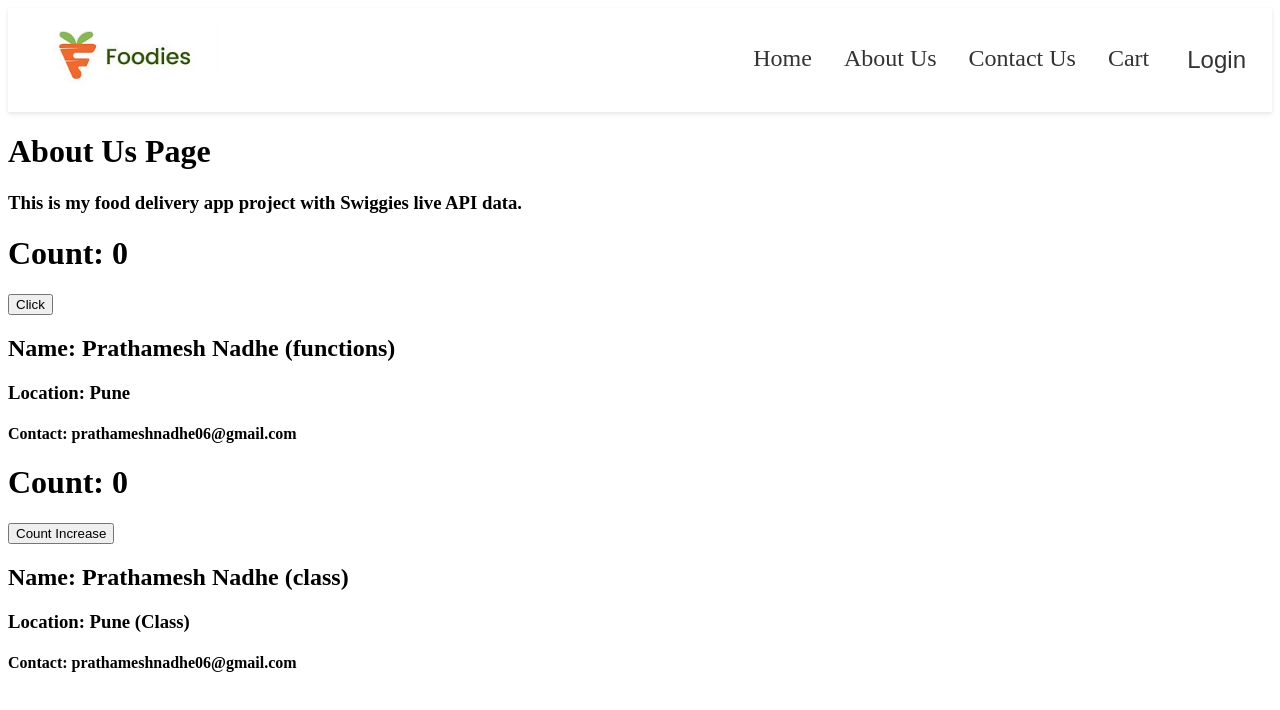
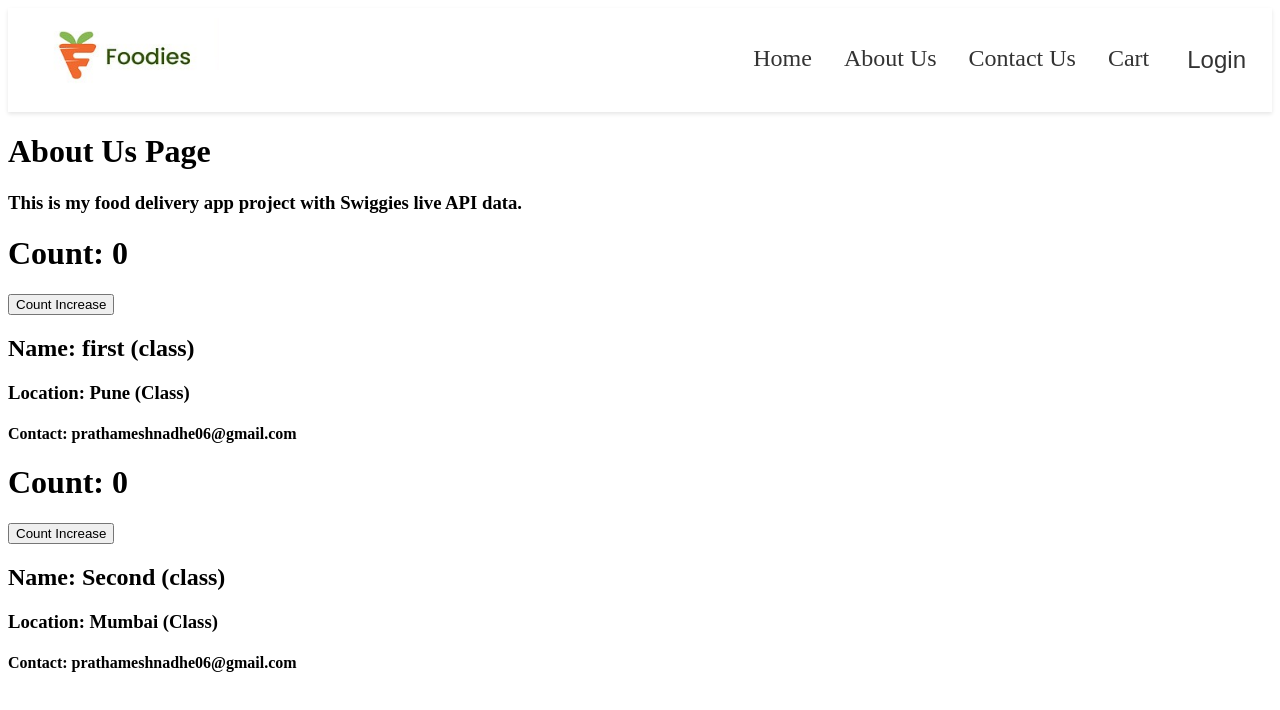
Before and after one commit to prathameshnadhe/Foodies, a React (Vite) app: page /about in a window 1280 px wide. Shown: the top 710 px of the page. Built offline with nearby package versions, Linux system fonts and the light colour scheme.

Commit message:
React lifecycle methods

```diff
--- a/src/components/AboutUs.js
+++ b/src/components/AboutUs.js
@@ -21,16 +21,26 @@ class AboutUs extends React.Component {
         <h3>
           This is my food delivery app project with Swiggies live API data.
         </h3>
-        <User name={"Prathamesh Nadhe (functions)"} />
+        {/* <User name={"Prathamesh Nadhe (functions)"} /> */}
 
-        <UserClass
-          name={"Prathamesh Nadhe (class)"}
-          location={"Pune (Class)"}
-        />
+        <UserClass name={"first (class)"} location={"Pune (Class)"} />
+        <UserClass name={"Second (class)"} location={"Mumbai (Class)"} />
       </div>
     );
   }
 }
+
+/**
+ * Parent Constructor
+ * parent Render
+ *    Prathamesh Child Constructor
+ * Child Render
+ * Shahrukh Khan Child Constructor
+ * Child Constructor
+ * Prathamesh Component did mount
+ * Shahrukh Khan Component did mount
+ * Parent Component did mount
+ */
 
 // function AboutUs() {
 //   return (
--- a/src/components/UserClass.js
+++ b/src/components/UserClass.js
@@ -8,11 +8,11 @@ class UserClass extends React.Component {
       count: 0,
     };
 
-    console.log("Child Constructor");
+    console.log(this.props.name + "Child Constructor");
   }
 
   componentDidMount() {
-    console.log("Child Component Did Mount");
+    console.log(this.props.name + "Child Component Did Mount");
 
     // API calls
   }
```
